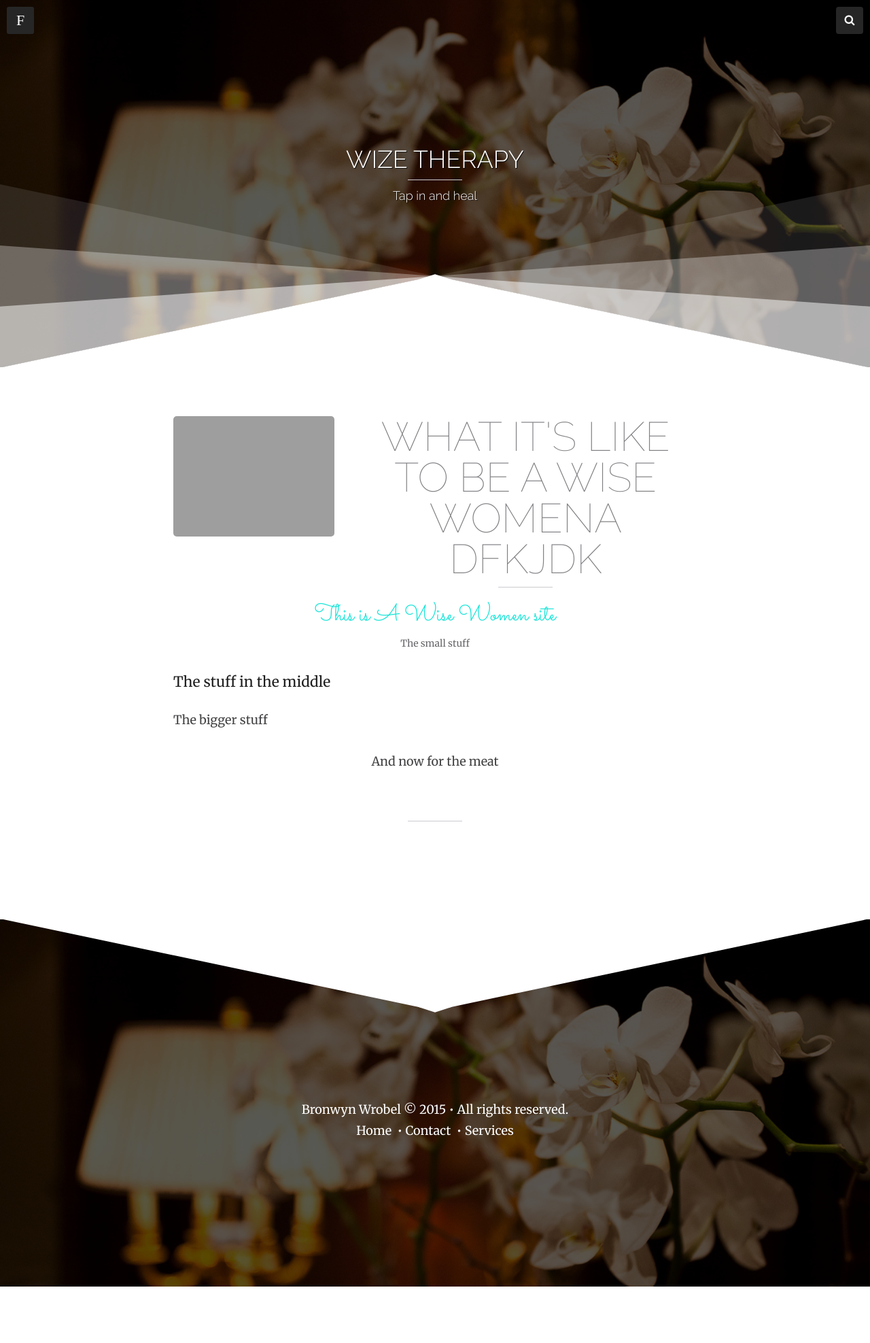
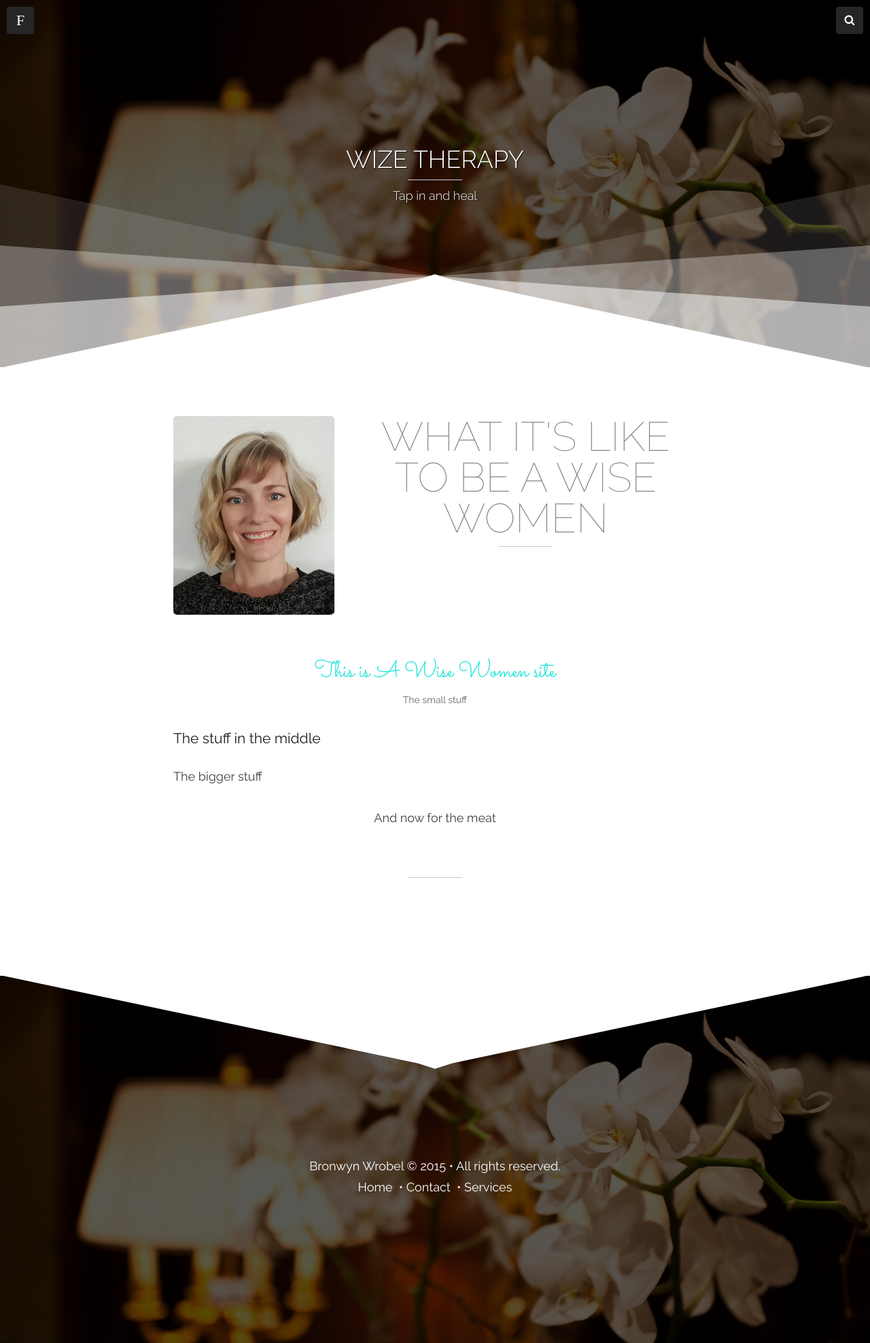
Before and after one commit to jwrobes/wizewomen, a Jekyll site: the page built from index.html, in a window 1280 px wide. Shown: the whole page at 68% size. Built offline with Jekyll 4.4.1, drawn with Linux system fonts in a browser that asks for light colours; nearby versions of some CDN libraries; the list of posts is cut into pages by our own code; before the commit the page ends 1892 px from its top, so only the background shows below that.

Commit message:
Update main styles

```diff
--- a/assets/css/style.css
+++ b/assets/css/style.css
@@ -755,13 +755,14 @@ html {
 /* THEME FONTS */
 /* ----------- */
 body {
-  font-family: 'Merriweather', serif;
+  font-family: 'Raleway', sans-serif;
 }
 body input,
 body textarea,
 body .btn,
 body button {
-  font-family: 'Merriweather', serif;
+  font-family: 'Raleway', sans-serif;
+  /* font-family: 'Merriweather', serif; */
 }
 .lighter {
   font-weight: 200 !important;
--- a/index.html
+++ b/index.html
@@ -9,13 +9,12 @@ headline:
   <article class="post post col-md-8 col-md-offset-2">
   <div class="row">
     <div class="col-xs-12 col-sm-4">
-      <img itemprop="headshot" src="{{ site.url }}/images/bwrobes-original.jpeg
-      }}" alt="Bronwyn Wrobel" />
+      <img itemprop="headshot" src="{{ site.url }}/images/bwrobes-original.jpeg" alt="Bronwyn Wrobel" />
       <img src="" alt="">
     </div>
     <div class="col-xs-12 col-sm-8">
       <h2 class="post-title text-center super lighter bordered-bottom">
-        What it's like to be a wise womenA dfkjdk
+        What it's like to be a wise women
       </h2>
     </div>
   </div>
```
